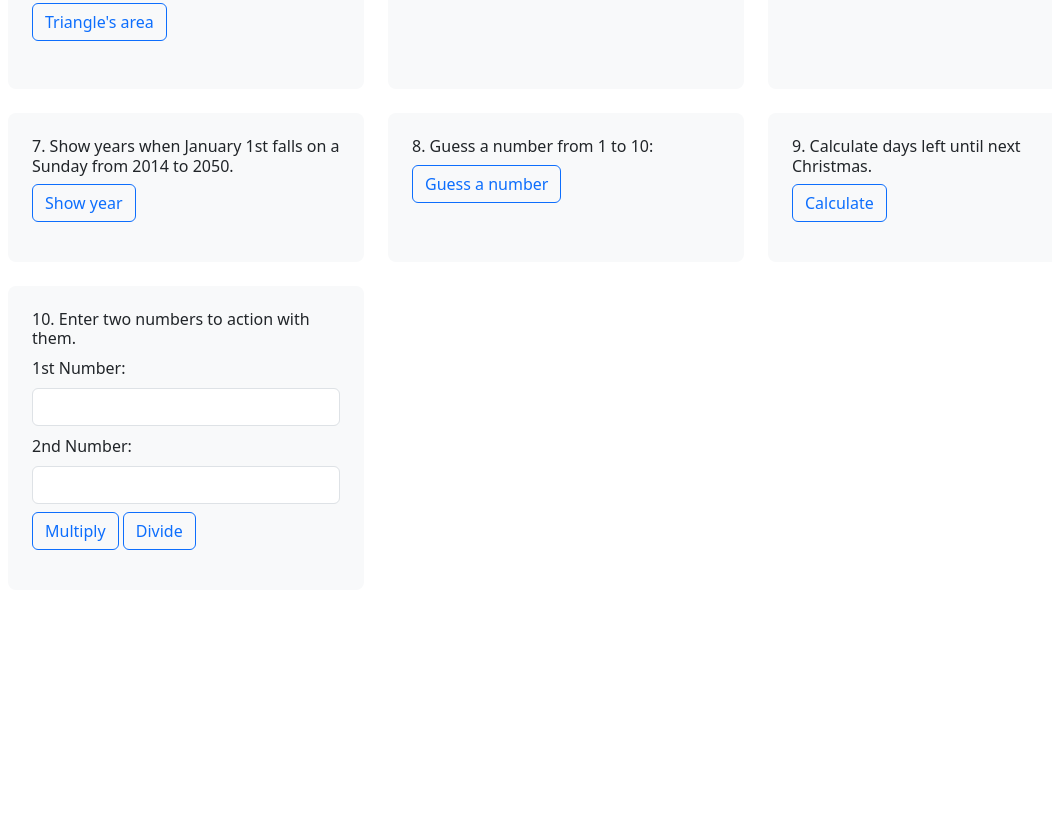
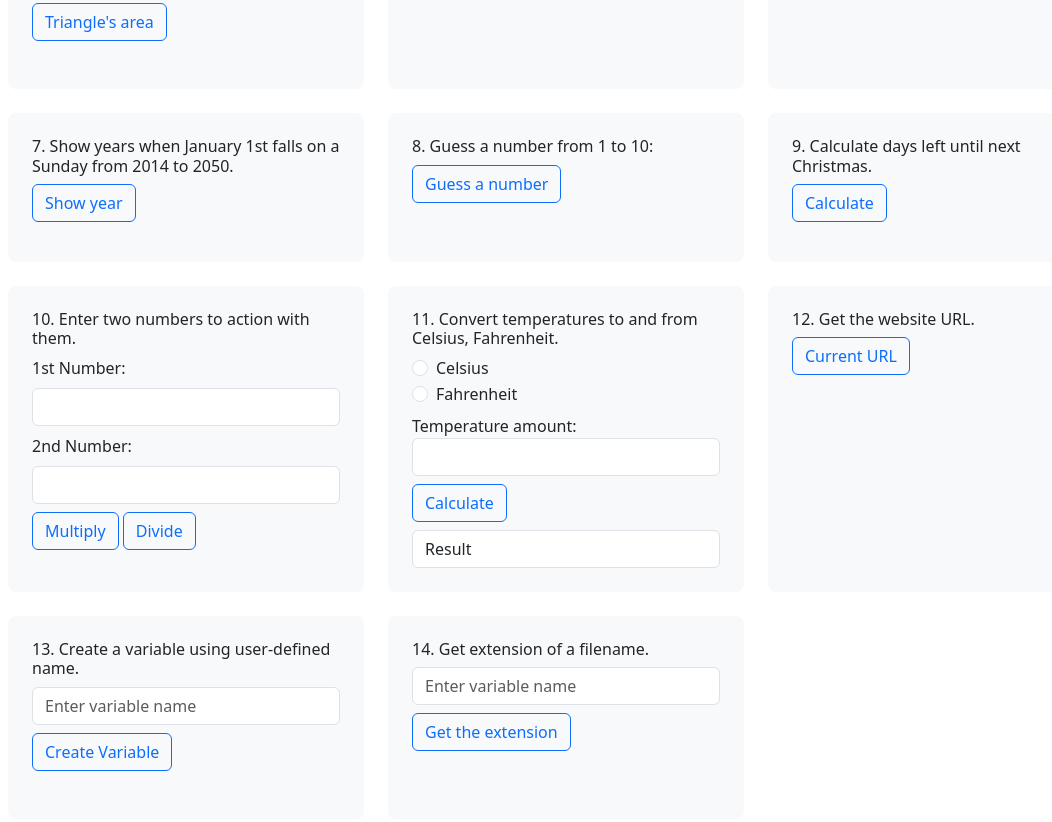
Before and after one commit to TIKOsup/w3resource-exercises, a plain HTML site: page JS-basic/index.html in a window 1280 px wide. Shown: the part 596-1418 px from the top of the page, without its empty margins (74-1126 px from the left). Before the commit the page ends 1210 px from the top, so only its background shows below. Drawn offline with nearby package versions, Linux system fonts and the light colour scheme.

Commit message:
feat: add exercises 11-14

```diff
--- a/JS-basic/index.html
+++ b/JS-basic/index.html
@@ -103,6 +103,48 @@
             <p id="ex10"></p>
           </div>
         </section>
+        <section class="col-lg-4 col-md-6 col-sm-12 mb-4">
+          <div class="h-100 p-4 bg-light rounded-3">
+            <h2 class="fs-6">11. Convert temperatures to and from Celsius, Fahrenheit.</h2>
+            <div class="form-check">
+              <input type="radio" class="form-check-input" name="temp" id="celsius" value="1">
+              <label for="celsius" class="form-check-label">Celsius</label>
+            </div>
+            <div class="form-check">
+              <input type="radio" class="form-check-input" name="temp" id="fahrenheit" value="0">
+              <label for="fahrenheit" class="form-check-label">Fahrenheit</label>
+            </div>
+            <div class="my-2">
+              <label for="temp-amount">Temperature amount:</label>
+              <input type="number" id="temp-amount" class="form-control">
+            </div>
+            <button class="btn btn-outline-primary mb-2" onclick="convertTemp()">Calculate</button>
+            <input class="form-control" id="ex11-res" type="text" value="Result" aria-label="result" readonly>
+          </div>
+        </section>
+        <section class="col-lg-4 col-md-6 col-sm-12 mb-4">
+          <div class="h-100 p-4 bg-light rounded-3">
+            <h2 class="fs-6">12. Get the website URL.</h2>
+            <button onclick="currentURL()" class="btn btn-outline-primary mb-2">Current URL</button>
+            <p id="ex12"></p>
+          </div>
+        </section>
+        <section class="col-lg-4 col-md-6 col-sm-12 mb-4">
+          <div class="h-100 p-4 bg-light rounded-3">
+            <h2 class="fs-6">13. Create a variable using user-defined name.</h2>
+            <input class="form-control mb-2" type="text" id="ex13" placeholder="Enter variable name">
+            <button onclick="createVar()" class="btn btn-outline-primary mb-2">Create Variable</button>
+            <p id="ex13-res"></p>
+          </div>
+        </section>
+        <section class="col-lg-4 col-md-6 col-sm-12 mb-4">
+          <div class="h-100 p-4 bg-light rounded-3">
+            <h2 class="fs-6">14. Get extension of a filename.</h2>
+            <input class="form-control mb-2" type="text" id="ex14" placeholder="Enter variable name">
+            <button onclick="fileExtension()" class="btn btn-outline-primary mb-2">Get the extension</button>
+            <p id="ex14-res"></p>
+          </div>
+        </section>
       </div>
     </main>
   </div>
--- a/JS-basic/script.js
+++ b/JS-basic/script.js
@@ -136,3 +136,33 @@ function ex10Divide() {
 
   document.getElementById("ex10").innerHTML = "The result is: " + a / b;
 }
+
+// ex11
+function convertTemp() {
+  let res = document.getElementById("ex11-res");
+  let temp = document.getElementById("temp-amount").value;
+  if (document.querySelector('input[name="temp"]:checked').value === '1') {
+    res.value = temp * 9 / 5 + 32;
+  }
+  else {
+    res.value = (temp - 32) * 5 / 9;
+  }
+}
+
+// ex12
+function currentURL() {
+  document.getElementById("ex12").innerHTML = document.URL;
+}
+
+// ex13
+function createVar() {
+  let varName = document.getElementById("ex13");
+  this[varName] = "This variable was created with user-defined name."
+  document.getElementById("ex13-res").innerHTML = this[varName];
+}
+
+// ex14
+function fileExtension() {
+  let filename = document.getElementById("ex14").value;
+  document.getElementById("ex14-res").innerHTML = filename.split(".").pop();
+}
```
